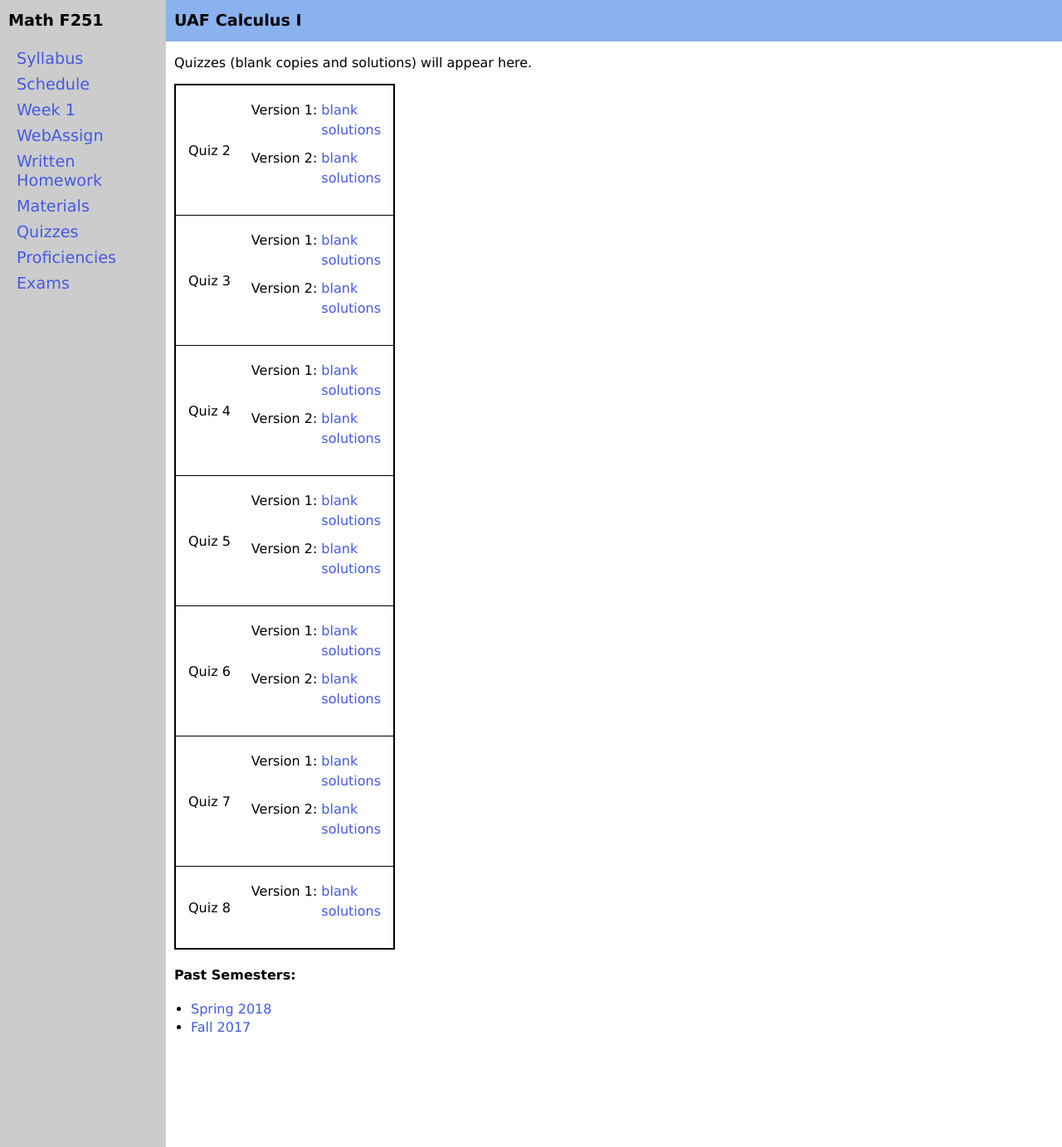
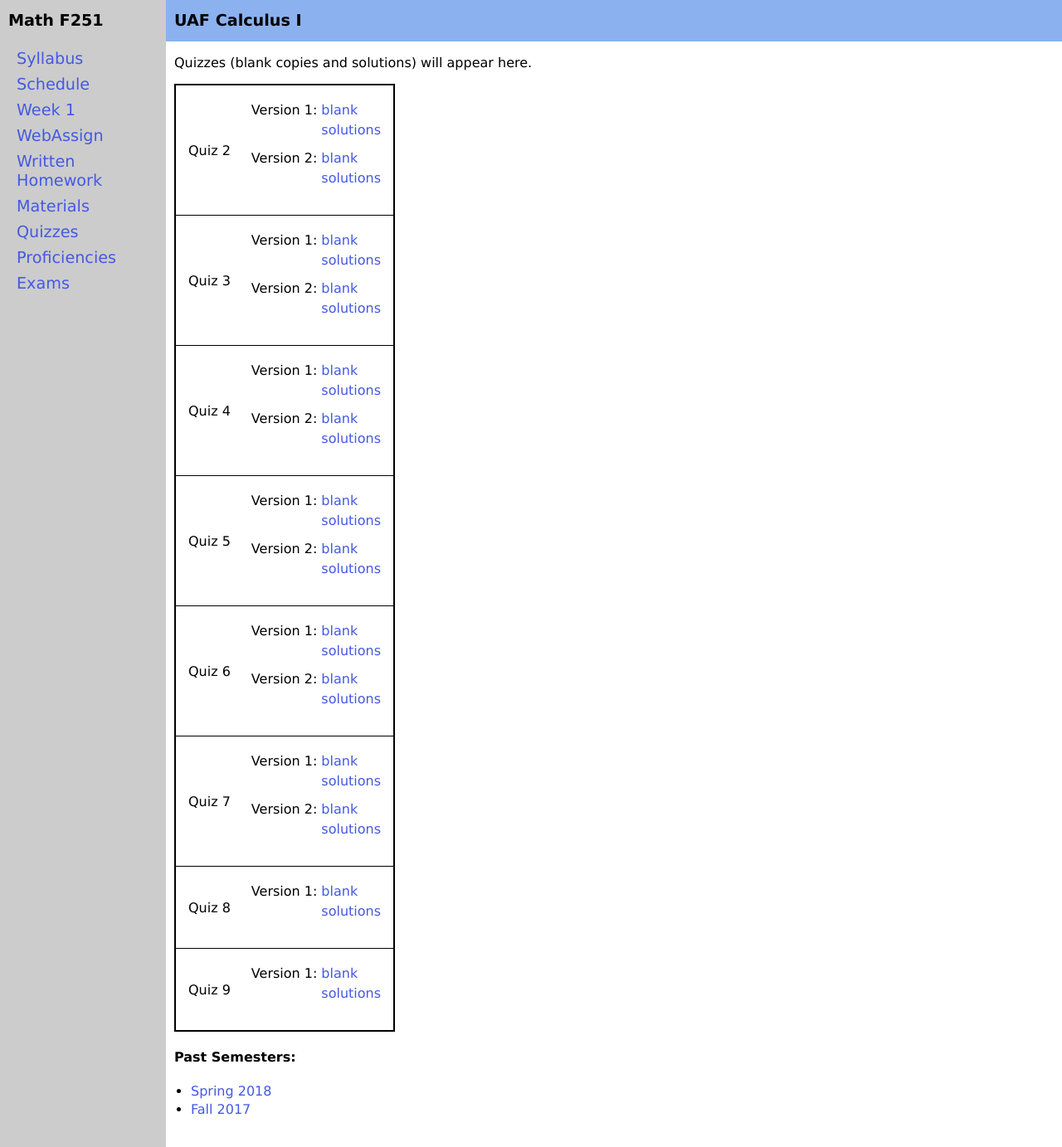
Before and after one commit to uaf-math/calc1, a Jekyll site: the page built from quizzes.md, in a window 1280 px wide and 1383 px high. Shown: the whole window at 83% size. Built offline with Jekyll 4.4.1, drawn with Linux system fonts in a browser that asks for light colours.

Commit message:
post quiz 9 and solutions

```diff
--- a/_data/quizzes-f2018.yml
+++ b/_data/quizzes-f2018.yml
@@ -53,3 +53,8 @@ quizzes:
       - name: Version 1
         blank: Quiz-8-v1.pdf
         solutions: Quiz-8-v1-Sols.pdf
+  - name: Quiz 9
+    versions:
+      - name: Version 1
+        blank: Quiz-9-v1.pdf
+        solutions: Quiz-9-v1-Sols.pdf
```
Also changed, not shown: 2 other files.
